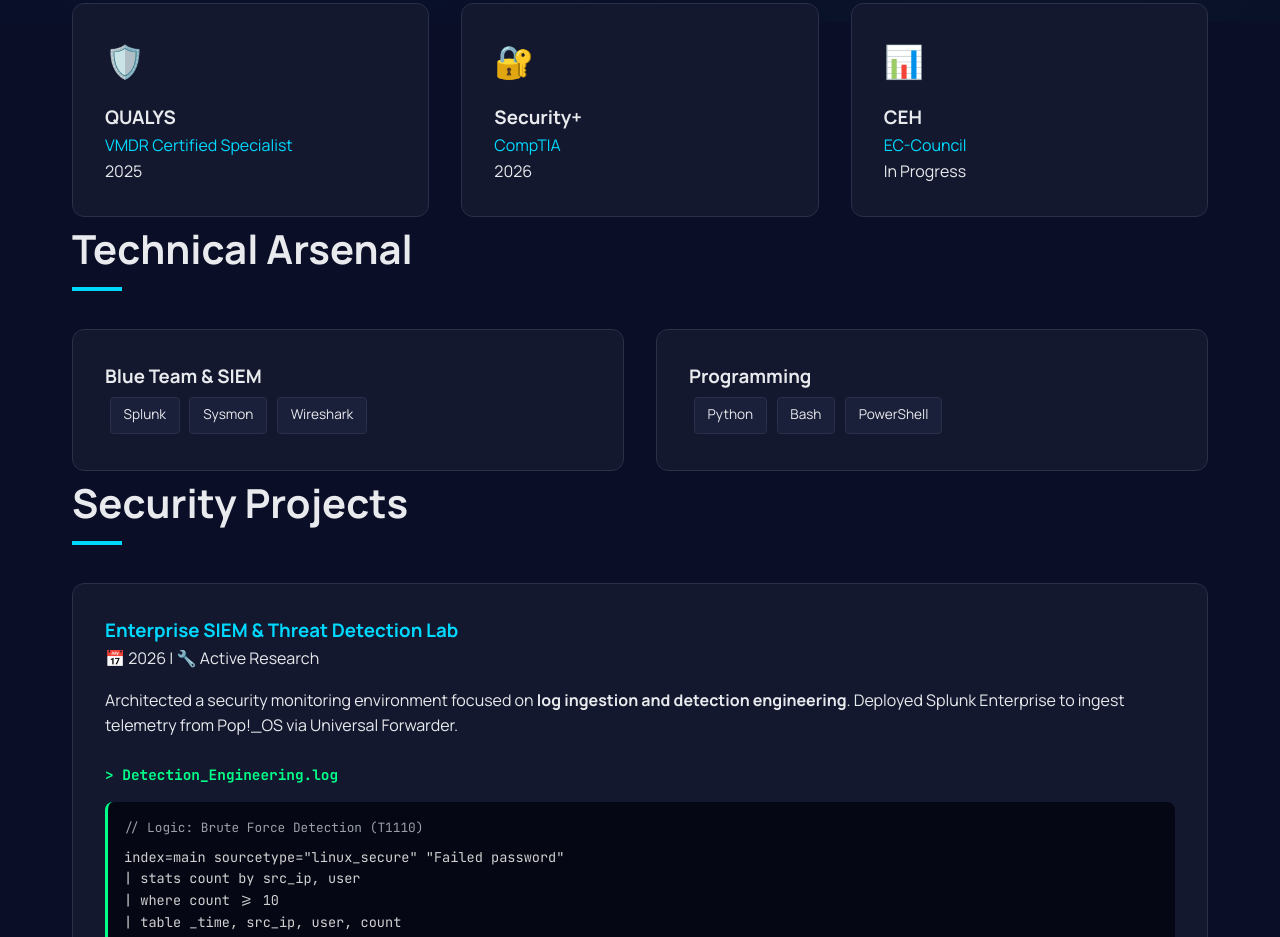
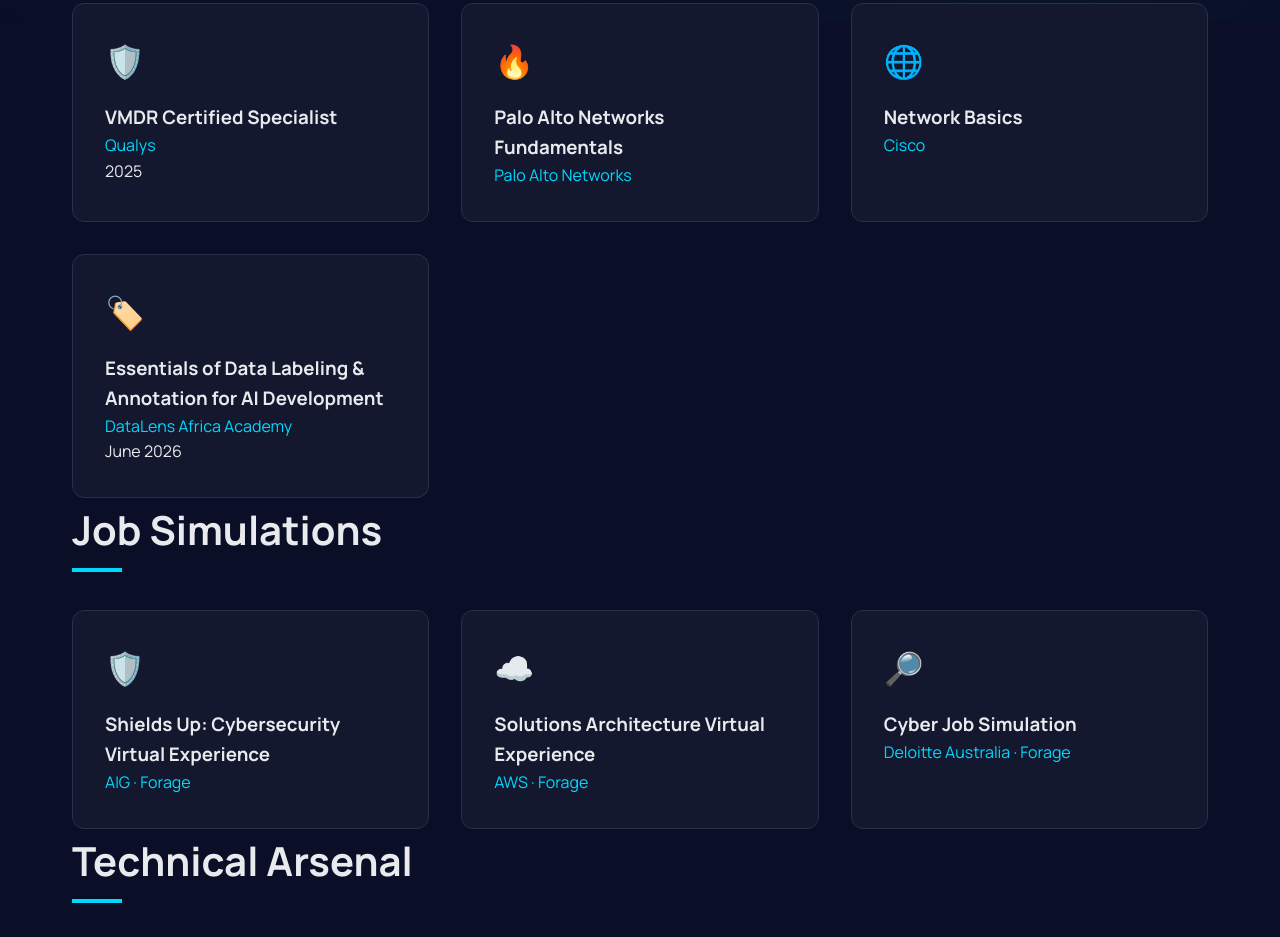
Before and after one commit to Alchemy-Paul/Alchemy-Paul.github.io, a plain HTML site: page index.html in a window 1280 px wide. Shown: the part 778-1715 px from the top of the page. Drawn offline with Linux system fonts and the light colour scheme.

Commit message:
Update certifications and add job simulations section
Fix portfolio credibility: accurate certifications, honest simulation labeling, name-based branding

- Remove unearned Security+/CEH listings
- Add real credentials (Qualys VMDR, Palo Alto, Cisco, DataLens Africa)
- Separate Forage simulations into their own section
- Replace "Bastion" logo with actual name for consistency across platforms

```diff
--- a/index.html
+++ b/index.html
@@ -250,9 +250,10 @@
 
     <header>
         <nav class="container">
-            <a href="#" class="logo">Bastion</a>
+            <a href="#" class="logo">Paul Okoh</a>
             <ul class="nav-links">
                 <li><a href="#certifications">Certifications</a></li>
+                <li><a href="#simulations">Simulations</a></li>
                 <li><a href="#skills">Skills</a></li>
                 <li><a href="#projects">Projects</a></li>
                 <li><a href="#contact">Contact</a></li>
@@ -277,21 +278,46 @@
         <div class="certifications-grid fade-in">
             <div class="cert-card">
                 <div style="font-size: 2rem; margin-bottom: 1rem;">🛡️</div>
-                <h3>QUALYS</h3>
-                <p style="color: var(--accent)">VMDR Certified Specialist</p>
+                <h3>VMDR Certified Specialist</h3>
+                <p style="color: var(--accent)">Qualys</p>
                 <p class="tagline">2025</p>
             </div>
             <div class="cert-card">
-                <div style="font-size: 2rem; margin-bottom: 1rem;">🔐</div>
-                <h3>Security+</h3>
-                <p style="color: var(--accent)">CompTIA</p>
-                <p class="tagline">2026</p>
+                <div style="font-size: 2rem; margin-bottom: 1rem;">🔥</div>
+                <h3>Palo Alto Networks Fundamentals</h3>
+                <p style="color: var(--accent)">Palo Alto Networks</p>
             </div>
             <div class="cert-card">
-                <div style="font-size: 2rem; margin-bottom: 1rem;">📊</div>
-                <h3>CEH</h3>
-                <p style="color: var(--accent)">EC-Council</p>
-                <p class="tagline">In Progress</p>
+                <div style="font-size: 2rem; margin-bottom: 1rem;">🌐</div>
+                <h3>Network Basics</h3>
+                <p style="color: var(--accent)">Cisco</p>
+            </div>
+            <div class="cert-card">
+                <div style="font-size: 2rem; margin-bottom: 1rem;">🏷️</div>
+                <h3>Essentials of Data Labeling & Annotation for AI Development</h3>
+                <p style="color: var(--accent)">DataLens Africa Academy</p>
+                <p class="tagline">June 2026</p>
+            </div>
+        </div>
+    </section>
+
+    <section id="simulations" class="container">
+        <h2 class="section-title">Job Simulations</h2>
+        <div class="certifications-grid fade-in">
+            <div class="cert-card">
+                <div style="font-size: 2rem; margin-bottom: 1rem;">🛡️</div>
+                <h3>Shields Up: Cybersecurity Virtual Experience</h3>
+                <p style="color: var(--accent)">AIG · Forage</p>
+            </div>
+            <div class="cert-card">
+                <div style="font-size: 2rem; margin-bottom: 1rem;">☁️</div>
+                <h3>Solutions Architecture Virtual Experience</h3>
+                <p style="color: var(--accent)">AWS · Forage</p>
+            </div>
+            <div class="cert-card">
+                <div style="font-size: 2rem; margin-bottom: 1rem;">🔎</div>
+                <h3>Cyber Job Simulation</h3>
+                <p style="color: var(--accent)">Deloitte Australia · Forage</p>
             </div>
         </div>
     </section>
```
